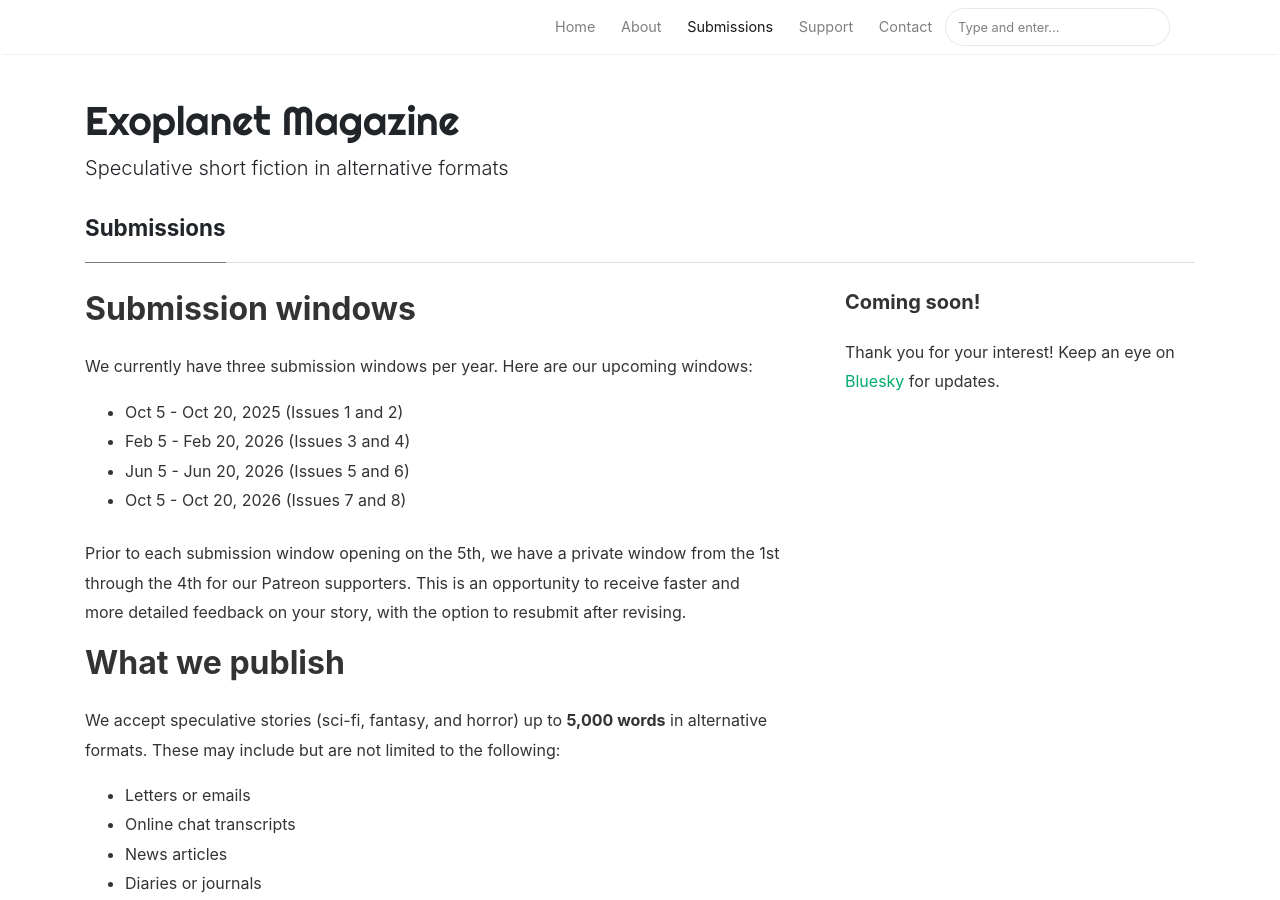
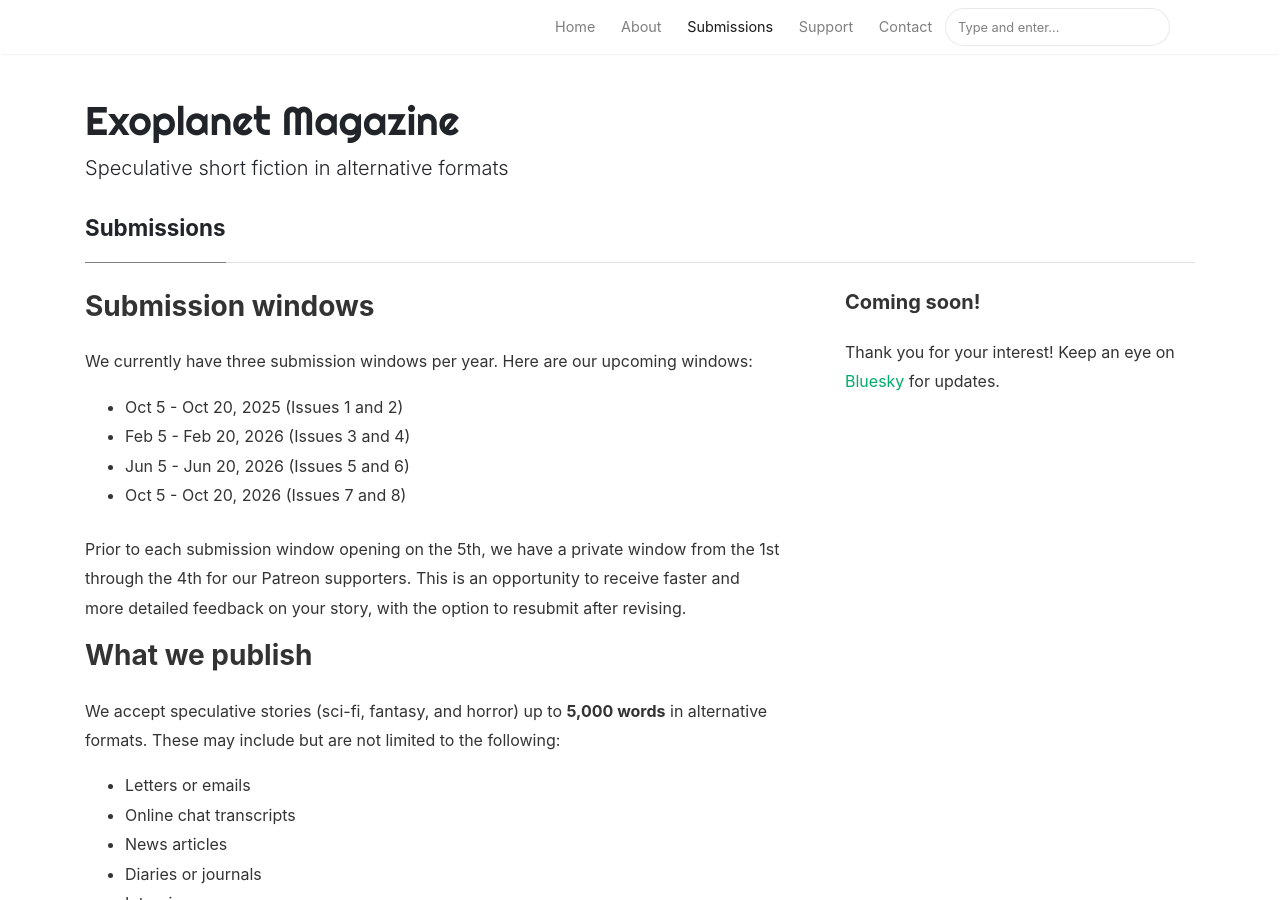
Before and after one commit to ExoplanetMag/exoplanetmag.github.io, a Jekyll site: the page built from _pages/submissions.md, in a window 1280 px wide and 900 px high. Built offline with Jekyll 4.4.1, drawn with Linux system fonts in a browser that asks for light colours; nearby versions of some CDN libraries.

```diff
--- a/_pages/submissions.md
+++ b/_pages/submissions.md
@@ -4,7 +4,7 @@ title: Submissions
 permalink: /submissions
 ---
 
-## Submission windows
+### Submission windows
 
 We currently have three submission windows per year. Here are our upcoming windows:
 
@@ -15,7 +15,7 @@ We currently have three submission windows per year. Here are our upcoming windo
 
 Prior to each submission window opening on the 5th, we have a private window from the 1st through the 4th for our Patreon supporters. This is an opportunity to receive faster and more detailed feedback on your story, with the option to resubmit after revising.
 
-## What we publish
+### What we publish
 
 We accept speculative stories (sci-fi, fantasy, and horror) up to **5,000 words** in alternative formats. These may include but are not limited to the following:
 
@@ -30,25 +30,25 @@ We accept speculative stories (sci-fi, fantasy, and horror) up to **5,000 words*
 
 We realize these story formats are rare and unusual, but we intend to be a rare and unusual publication.
 
-## Content guidelines
+### Content guidelines
 
 Sex, violence, and profanity are acceptable if they’re integral to the story. Please use your best judgment, but don’t self-reject because you assume we’ll find it excessive.
 
-## AI policy
+### AI policy
 
 **We do not accept stories written by AI.** You’re welcome to use tools like Grammarly for editing. Ask ChatGPT to write your short bio if you like. However, please write your own stories.
 
-## Reprints
+### Reprints
 
 **We also accept reprints.** If your story has already been published elsewhere, please note that in your submission. This is not limited to magazines and includes blogs, Patreon, Medium, etc. Before publication, you’ll need to affirm that exclusivity periods have lapsed.
 
-## Payments and rights
+### Payments and rights
 
 Exoplanet Magazine pays a semi-pro rate of **one cent ($0.01 USD) per word** for stories. We intend to increase this to a professional rate of eight cents per word, but that will depend on Patreon support and magazine sales.
 
 Once accepted, we request first electronic rights for original, unpublished stories with exclusive rights for three months from the publication of the issue in which your story appears.
 
-## Submission process
+### Submission process
 
 Though we don’t insist, we prefer to receive submissions as Word documents (DOCX or DOC files) in [Shunn manuscript format](https://www.shunn.net/format/story/) if possible depending on the story type. We also accept RTF, ODT, PDF, and HTML files. Interactive stories, for example, are commonly packaged as HTML files. Submissions will not be penalized based on formatting or file type. As long as we can open the file and read your story, we’ll be good to go.
 
```
Also changed, not shown: _pages/support.md (+3 -3 lines).
